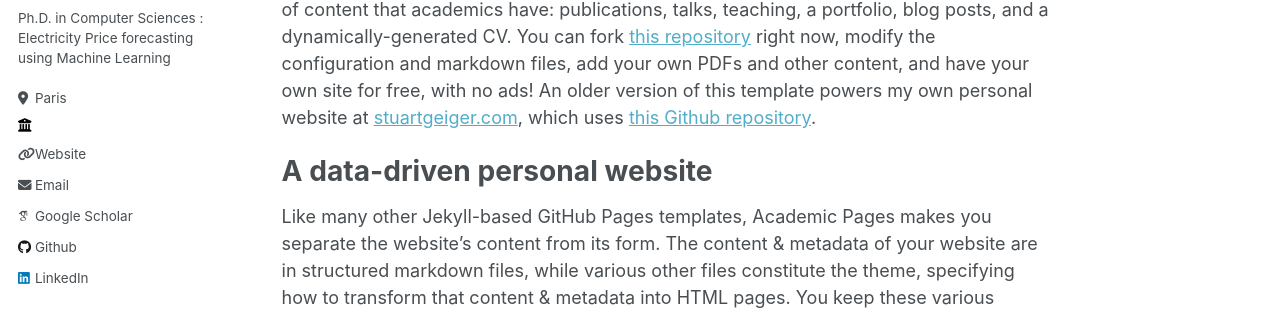
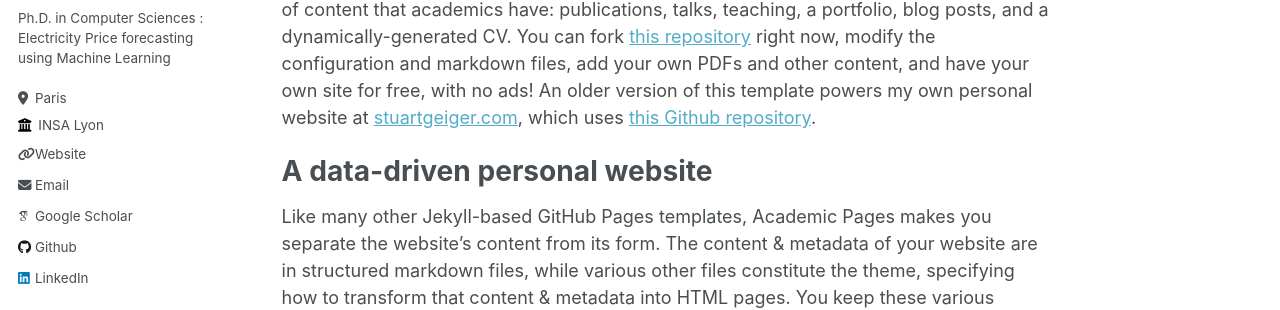
Before and after one commit to leonardtschora/leonardtschora.github.io, a Jekyll site: the page built from _pages/about.md, in a window 1280 px wide. Shown: the part 315-625 px from the top of the page. Built offline with Jekyll 4.4.1, drawn with Linux system fonts in a browser that asks for light colours; some web fonts are replaced.

Commit message:
Update _config.yml

```diff
--- a/_config.yml
+++ b/_config.yml
@@ -26,7 +26,7 @@ author:
   pronouns         : # example: "she/her"
   bio              : "Ph.D. in Computer Sciences : Electricity Price forecasting using Machine Learning"
   location         : "Paris"
-  employer         : ""
+  employer         : "INSA Lyon"
   uri              : "https://hal.science/search/index/?q=*&authIdPerson_i=1258185"
   email            : "leonard.tschora@protonmail.com"
 
```
